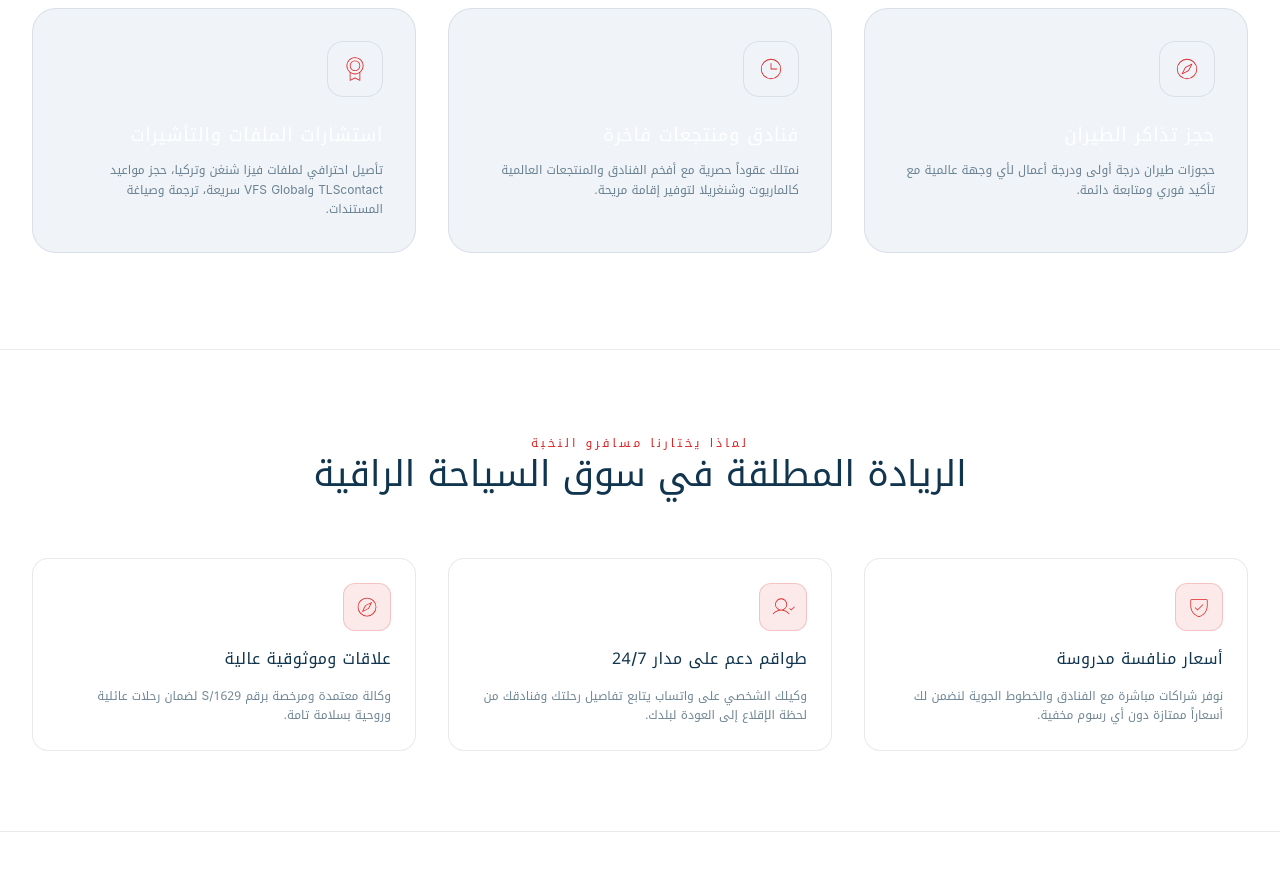
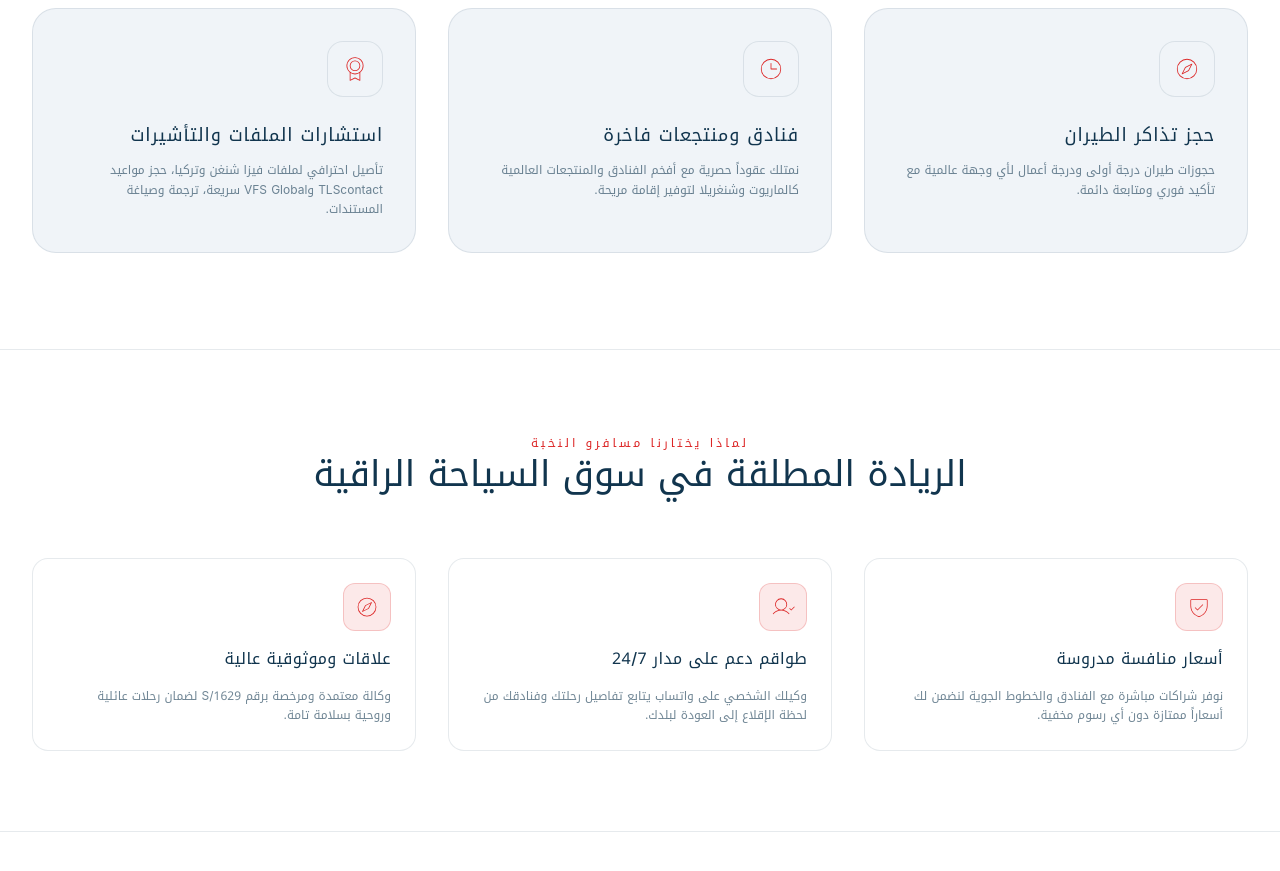
Before and after one commit to SeifIslemBenrabah/tourify-travel, a React (Vite) app: page / in a window 1280 px wide. Shown: the part 2400-3271 px from the top of the page. Built offline with nearby package versions, Linux system fonts and the light colour scheme.

Commit message:
UI: Refine service cards text and hover states

```diff
--- a/src/components/pages/Home.tsx
+++ b/src/components/pages/Home.tsx
@@ -457,13 +457,13 @@ export const Home: React.FC = () => {
           ].map((srv, idx) => (
             <div
               key={idx}
-              className={`p-8 rounded-3xl bg-[#f0f4f8] hover:bg-[#1c4b6e] border border-primary/10 hover:border-accent/15 transition-all duration-300 ${isRTL ? "text-right" : "text-left"
+              className={`p-8 rounded-3xl bg-[#f0f4f8] border border-primary/10 hover:border-accent/15 transition-all duration-300 ${isRTL ? "text-right" : "text-left"
                 }`}
             >
               <div className="w-14 h-14 rounded-2xl bg-white/5 flex items-center justify-center mb-6 border border-primary/10">
                 {srv.icon}
               </div>
-              <h4 className="font-display font-bold text-lg uppercase tracking-wider text-[#FFFFFF]">
+              <h4 className="font-display font-bold text-lg uppercase tracking-wider text-primary">
                 {srv.title}
               </h4>
               <p className="text-xs text-primary/60 leading-relaxed font-sans mt-3">
```
